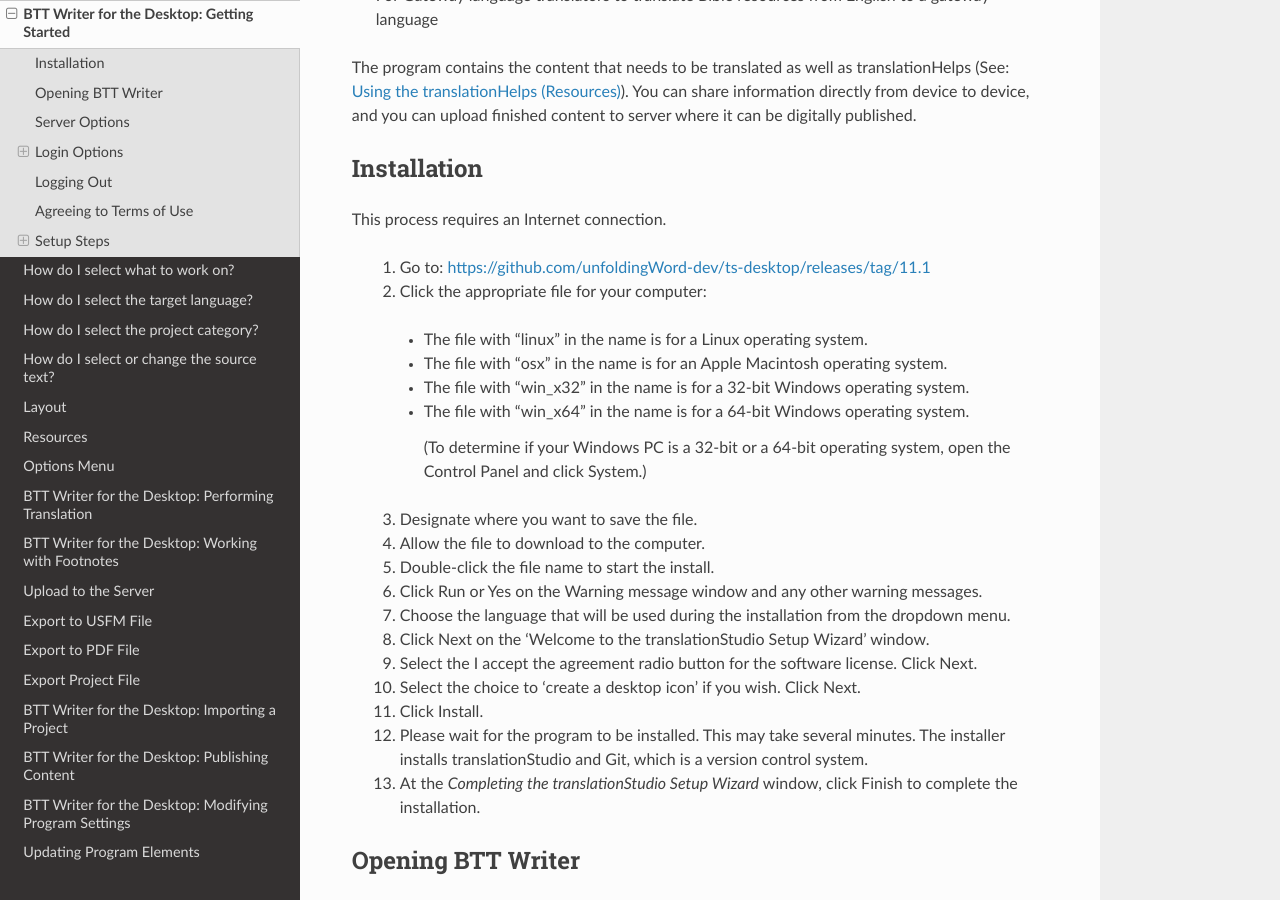
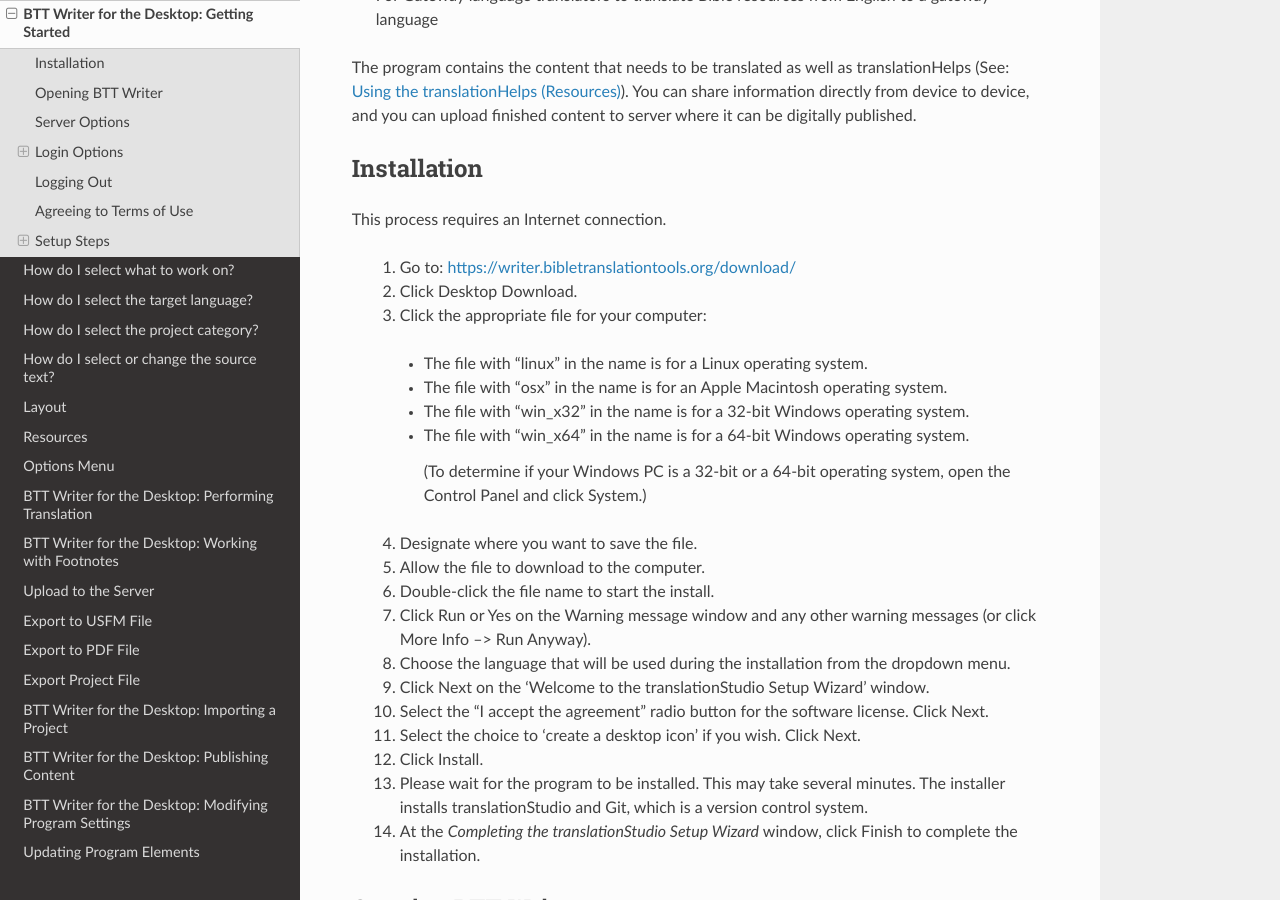
Before and after one commit to mondele/btt-writer-docs, a Sphinx documentation site: the page built from docs/desktop.rst, in a window 1280 px wide and 900 px high, scrolled down 496 px. Built offline with Sphinx 7.4.7 and the Read the Docs theme 2.0.0, drawn with Linux system fonts in a browser that asks for light colours; pages that are not in the unit, such as notebooks, are missing from menus.

Commit message:
Update desktop.rst

```diff
--- a/docs/desktop.rst
+++ b/docs/desktop.rst
@@ -20,9 +20,11 @@
 
 This process requires an Internet connection.
 
-  1. Go to: https://github.com/unfoldingWord-dev/ts-desktop/releases/tag/11.1
+  1. Go to: https://writer.bibletranslationtools.org/download/
 
-  2. Click the appropriate file for your computer:
+  2. Click Desktop Download.
+
+  3. Click the appropriate file for your computer:
 
     * The file with “linux” in the name is for a Linux operating system.
 
@@ -34,27 +36,27 @@
 
       (To determine if your Windows PC is a 32-bit or a 64-bit operating system, open the Control Panel and click System.)
 
-  3. Designate where you want to save the file.
+  4. Designate where you want to save the file.
 
-  4. Allow the file to download to the computer.
+  5. Allow the file to download to the computer.
 
-  5. Double-click the file name to start the install.
+  6. Double-click the file name to start the install.
 
-  6. Click Run or Yes on the Warning message window and any other warning messages.
+  7. Click Run or Yes on the Warning message window and any other warning messages (or click More Info --> Run Anyway).
 
-  7. Choose the language that will be used during the installation from the dropdown menu.
+  8. Choose the language that will be used during the installation from the dropdown menu.
 
-  8. Click Next on the 'Welcome to the translationStudio Setup Wizard' window.
+  9. Click Next on the 'Welcome to the translationStudio Setup Wizard' window.
 
-  9. Select the I accept the agreement radio button for the software license. Click Next.
+  10. Select the "I accept the agreement" radio button for the software license. Click Next.
 
-  10. Select the choice to 'create a desktop icon' if you wish. Click Next.
+  11. Select the choice to 'create a desktop icon' if you wish. Click Next.
 
-  11. Click Install.
+  12. Click Install.
 
-  12. Please wait for the program to be installed.  This may take several minutes. The installer installs translationStudio and Git, which is a version control system.
+  13. Please wait for the program to be installed.  This may take several minutes. The installer installs translationStudio and Git, which is a version control system.
 
-  13. At the *Completing the translationStudio Setup Wizard* window, click Finish to complete the installation.
+  14. At the *Completing the translationStudio Setup Wizard* window, click Finish to complete the installation.
 
 Opening BTT Writer
 ---------------------------------------------------
```
